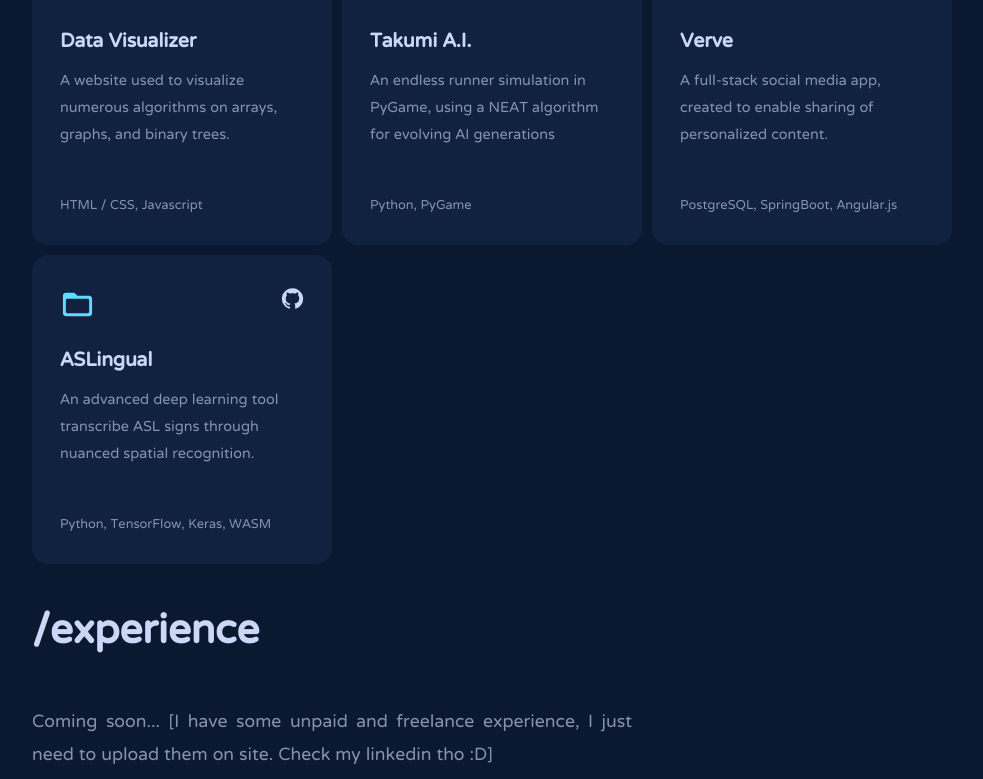
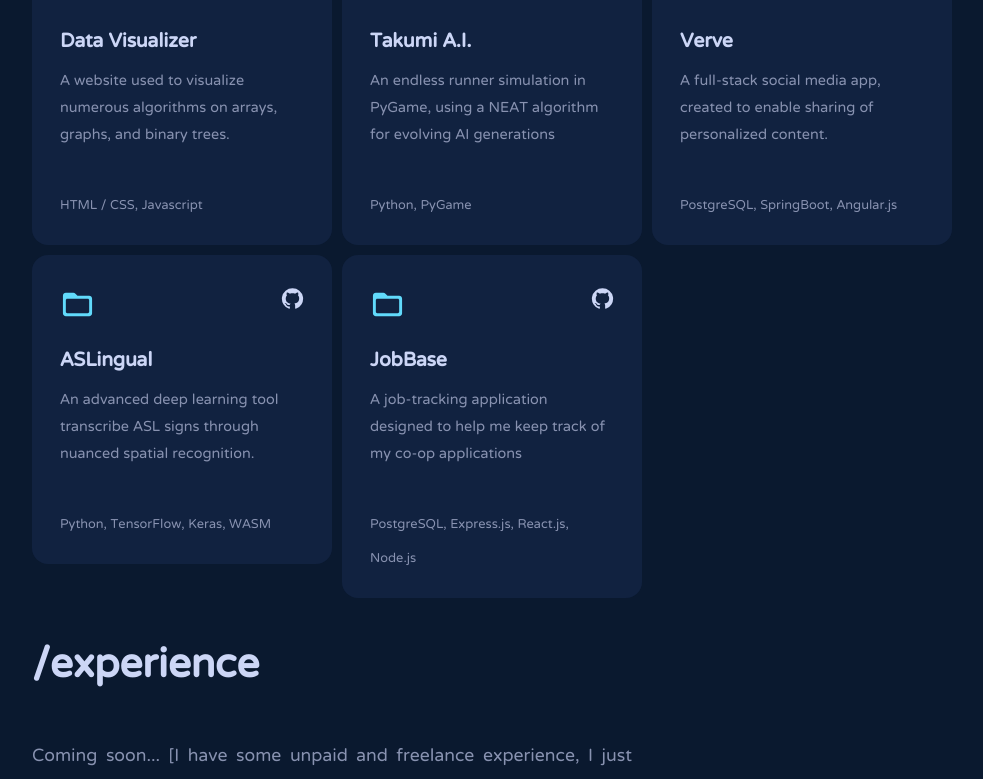
Before and after one commit to wxlkda/realport, a React (Create React App) app: page / in a window 1280 px wide. Shown: the part 1596-2375 px from the top of the page, without its empty margins (160-1143 px from the left). Built offline with nearby package versions, Linux system fonts and the light colour scheme.

Commit message:
added new project

```diff
--- a/src/js/Projects.js
+++ b/src/js/Projects.js
@@ -18,7 +18,7 @@ function Projects() {
           "A website used to visualize numerous algorithms on arrays, graphs, and binary trees.",
           techStack: "HTML / CSS, Javascript",
           link: "https://github.com/wxlkda/datavis",
-          open: "https://data.alwalidkhan.com/"
+          open: ""
         },
         "Takumi A.I.": {
           desc:
@@ -40,6 +40,12 @@ function Projects() {
           techStack: "Python, TensorFlow, Keras, WASM",
           link: "https://github.com/wxlkda/aslingual",
           open: ""
+        },
+        "JobBase": {
+          desc:
+          "A job-tracking application designed to help me keep track of my co-op applications",
+          techStack: "PostgreSQL, Express.js, React.js, Node.js",
+          link: "https://github.com/wxlkda/jobbase"
         }
       };
     return (
```
Also changed, not shown: 1 other file (tests, documents, lock files or other folders).
